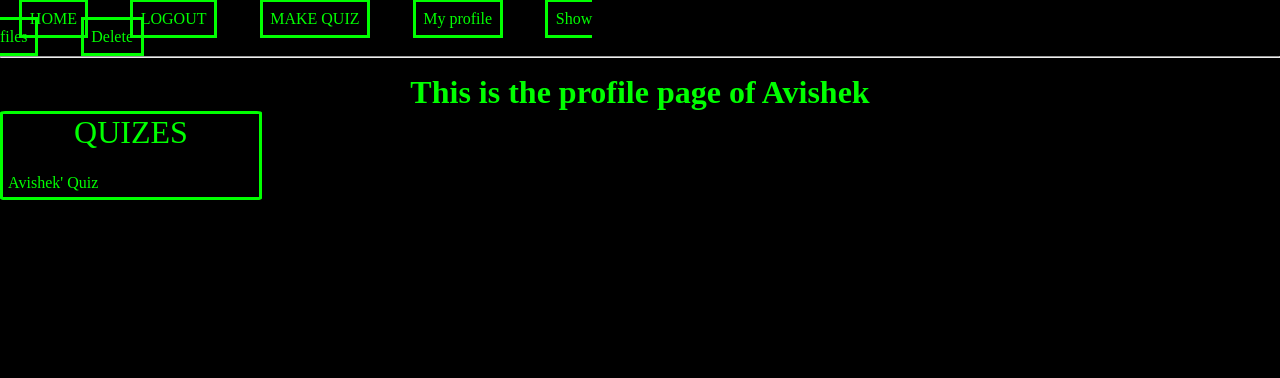
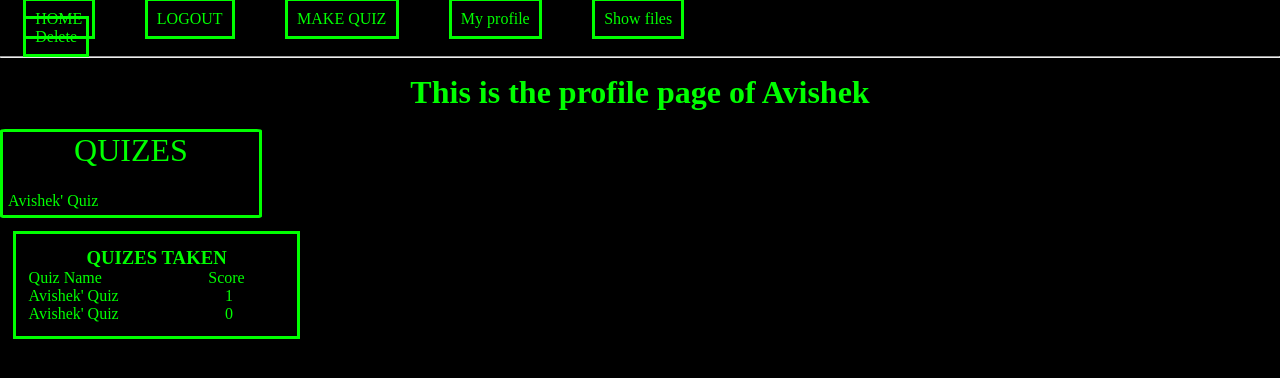
Before and after one commit to Avishek-NITT/QUIZZHUB_DELTA_T3, a Flask app: page /profile/my_profile in a window 1280 px wide. Shown: the top 378 px of the page. Run offline with Flask 3, Linux system fonts and the light colour scheme; a user stored in the database is signed in.

Commit message:
Cna see quizes taken till now

```diff
--- a/website/models.py
+++ b/website/models.py
@@ -24,7 +24,6 @@ class Question(db.Model):
     question_id = db.Column(db.Integer, primary_key=True)
     quiz_id = db.Column(db.Integer, db.ForeignKey('quizzes.quiz_id'))
     question_text = db.Column(db.String)
-    question_type = db.Column(db.String)
     quiz = db.relationship("Quiz")
 
 class Option(db.Model):
--- a/website/static/styles/base.css
+++ b/website/static/styles/base.css
@@ -19,7 +19,7 @@ body{
 
 
 .link_container{
-    width: 50%;
+    width: 60%;
 }
 
 .nav-item{
--- a/website/static/styles/profile.css
+++ b/website/static/styles/profile.css
@@ -37,6 +37,13 @@ ul {
     padding: 2%;
 }
 
+/* .container{
+    display: flex;
+    flex-direction: row;
+} */
+
+
+
 .quiz_container{
     border: solid rgb(0, 255, 0);
     border-radius: 2%;
@@ -44,3 +51,19 @@ ul {
     display: flex;
     flex-direction: column;
 }
+
+.quiz_taken{
+    width: 20vw;
+    padding: 1%;
+    margin: 1%;
+    border: solid rgb(0, 255, 0);
+}
+
+.text1{
+    margin-right: 20%;
+}
+
+.text2{
+    margin-left: 20%;
+
+}
--- a/website/templates/profile.html
+++ b/website/templates/profile.html
@@ -16,13 +16,13 @@
 
 
 {%if user.first_name%}
-    <h1 align="center">This is the profile page of {{user.first_name}}</h1>
+    <h1 align="center" class="heading">This is the profile page of {{user.first_name}}</h1>
 {%else%}
- <h1>  This is the profile page of {{user}} </h1>
+ <h1 class="heading">  This is the profile page of {{user}} </h1>
 
  {%endif%}
-
-
+ <br>
+<div class="container">
 <div class="quiz_container">
     <span class="container_title">QUIZES</span>
     <br>
@@ -33,6 +33,18 @@
     </div>
 
 </div>
+<div class="quiz_taken">
+    <h3 align= "center"> QUIZES TAKEN</h3>
+    <span class="text1"> Quiz Name</span>
+    <span class="text2"> Score </span>
+    <br>
+    {% for i in range(quiz_taken1|length) %}
+    <span class="text1">{{quiz_taken2[i][0].quiz_title}}</span>
+    <span class="text2"> {{quiz_taken1[i].user_score}}</span>
+    <br>
+ {% endfor %}
+</div>
+</div>
 
 
 {%endblock%}
--- a/website/views.py
+++ b/website/views.py
@@ -65,7 +65,14 @@ def show_profile(profile):
 @login_required
 def show_user_profile():
     quiz_query = Quiz.query.filter(Quiz.user_id == current_user.id).all()
-    return render_template('profile.html', user = current_user, quizes = quiz_query)
+    quiz_taken_query1 = Score.query.filter(Score.user_id == current_user.id).all()
+    if quiz_taken_query1:
+        quiz_taken_query2 =[]
+        for x in quiz_taken_query1:
+            quiz_taken_query2.append(Quiz.query.filter(Quiz.quiz_id == x.quiz_id).all())
+        return render_template('profile.html', user = current_user, quizes = quiz_query, quiz_taken1 = quiz_taken_query1, quiz_taken2 = quiz_taken_query2)
+    else:
+        return render_template('profile.html', user = current_user, quizes = quiz_query)
 
 @views.route('/quiz_taker/<quizz_id>', methods = ['GET' , 'POST'])
 @login_required
@@ -82,7 +89,7 @@ def take_quiz(quizz_id):
         score = 0
         question_id  = Question.query.filter(Question.quiz_id == quizz_id).all()
 
-        for x in range(1,len(question_id)):
+        for x in range(1,len(question_id) + 1):
             chosen_option = data.get(f"{x}")
 
             option = Option.query.filter(Option.question_id == question_id[x-1].question_id, Option.option_text == chosen_option).first()
@@ -93,6 +100,7 @@ def take_quiz(quizz_id):
         new_score = Score(quiz_id = quizz_id, user_id = current_user.id, user_score = score)
         db.session.add(new_score)
         db.session.commit()
+
 
 
     return render_template("quiz_taker.html",user = current_user, quiz_query= quiz_query, question_query = question_query,option_query = option_query)
@@ -107,7 +115,7 @@ def test():
     query3 = Question.query.all()
     query4 = Option.query.all()
     query5 = Score.query.all()
-    return render_template('test.html', message1 = query1 , message2 = query2,message3 = query3,message4 = query4, user = current_user)
+    return render_template('test.html', message1 = query1 , message2 = query2,message3 = query3,message4 = query4, message5 = query5 , user = current_user)
 
 @views.route('/delete')
 def delete():
```
Also changed, not shown: website/templates/test.html (+8 -0 lines), instance/database.db.
